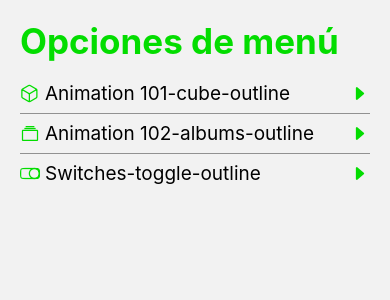
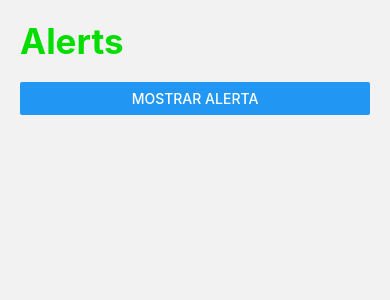
Before and after one commit to FernandoPachon/RnComponents, a React Native app: screen /AlertScreen in a window 390 px wide. Shown: the top 300 px of the page. Built offline with nearby package versions, Linux system fonts and the light colour scheme.

Commit message:
feat: adding style alert

```diff
--- a/src/data/menuItems.tsx
+++ b/src/data/menuItems.tsx
@@ -16,4 +16,9 @@ export const menuItems:MenuItem[] = [
       icon: 'toggle-outline',
       component: 'SwitchScreen',
     },
+    {
+      name: 'Alerts',
+      icon: 'notifications-outline',
+      component: 'AlertScreen',
+    },
   ];
--- a/src/navigator/Navigator.tsx
+++ b/src/navigator/Navigator.tsx
@@ -1,4 +1,5 @@
 import { createStackNavigator } from '@react-navigation/stack';
+import AlertScreen from '../screens/AlertScreen';
 import Animation101Screen from '../screens/Animation101Screen';
 import Animation102Screen from '../screens/Animation102Screen';
 import HomeScreen from '../screens/HomeScreen';
@@ -16,6 +17,7 @@ export const Navigator=()=> {
       <Stack.Screen name="Animation101Screen" component={Animation101Screen} />
       <Stack.Screen name="Animation102Screen" component={Animation102Screen} />
       <Stack.Screen name="SwitchScreen" component={SwitchScreen} />
+      <Stack.Screen name="AlertScreen" component={AlertScreen}/>
     </Stack.Navigator>
   );
 }
--- /dev/null
+++ b/src/screens/AlertScreen.tsx
@@ -0,0 +1,47 @@
+import React from 'react'
+import { View,Text,StyleSheet,Button,Alert } from 'react-native'
+import HeaderTitle from '../components/HeaderTitle';
+
+
+export const AlertScreen = () => {
+
+  const showAlert=()=>{
+    Alert.alert(
+      "Titulo",
+      "Este es el mensaje de la alerta",
+      [{
+        text:"Cancel",
+        onPress:()=>console.log("Cancel Pressed"),
+        style:"cancel"
+      },
+      {
+        text:"ok",onPress:()=>console.log("Ok pressed")
+
+      }
+      ],
+      {
+        cancelable:true,
+        onDismiss:()=>console.log("onDismiss pressed")
+      }
+    )
+  }
+
+  return (
+<View style={styles.container}>
+     <HeaderTitle title='Alerts'/>
+     <Button
+      title="Mostrar alerta"
+      onPress={showAlert}
+     />
+</View>
+ )
+};
+
+
+const styles = StyleSheet.create({
+    container: {
+    flex: 1,
+    marginHorizontal:20
+    },
+});
+export default AlertScreen;
```
